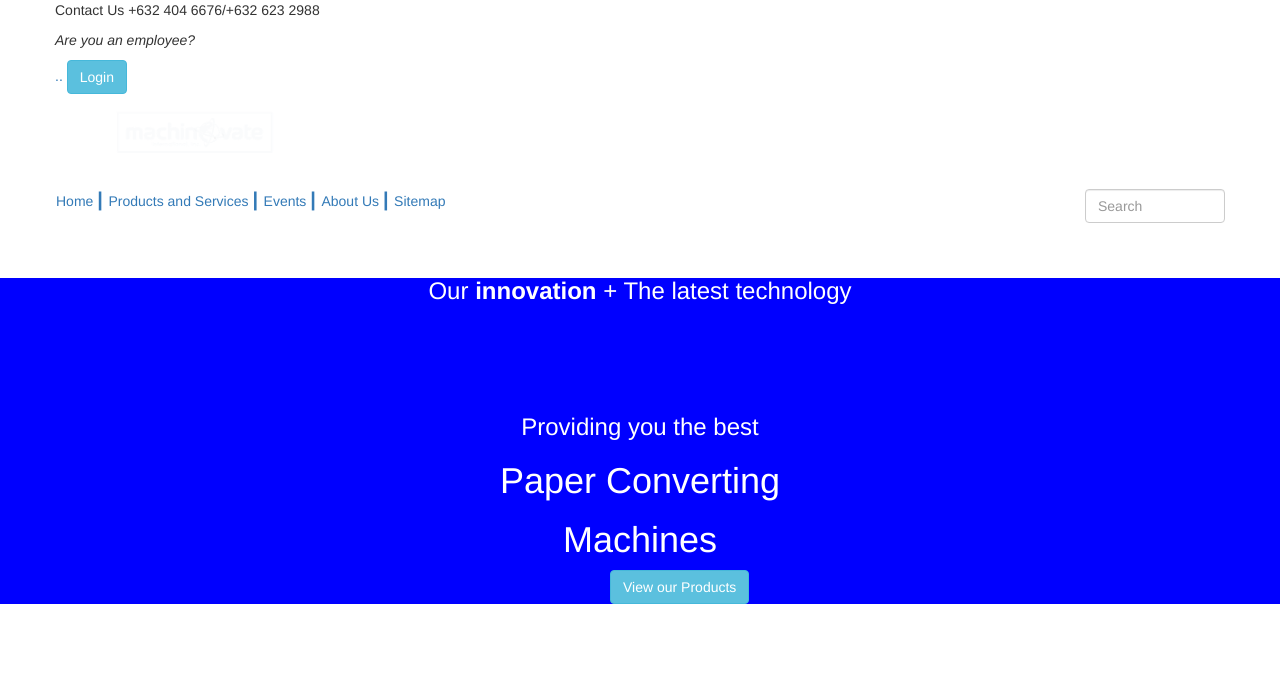
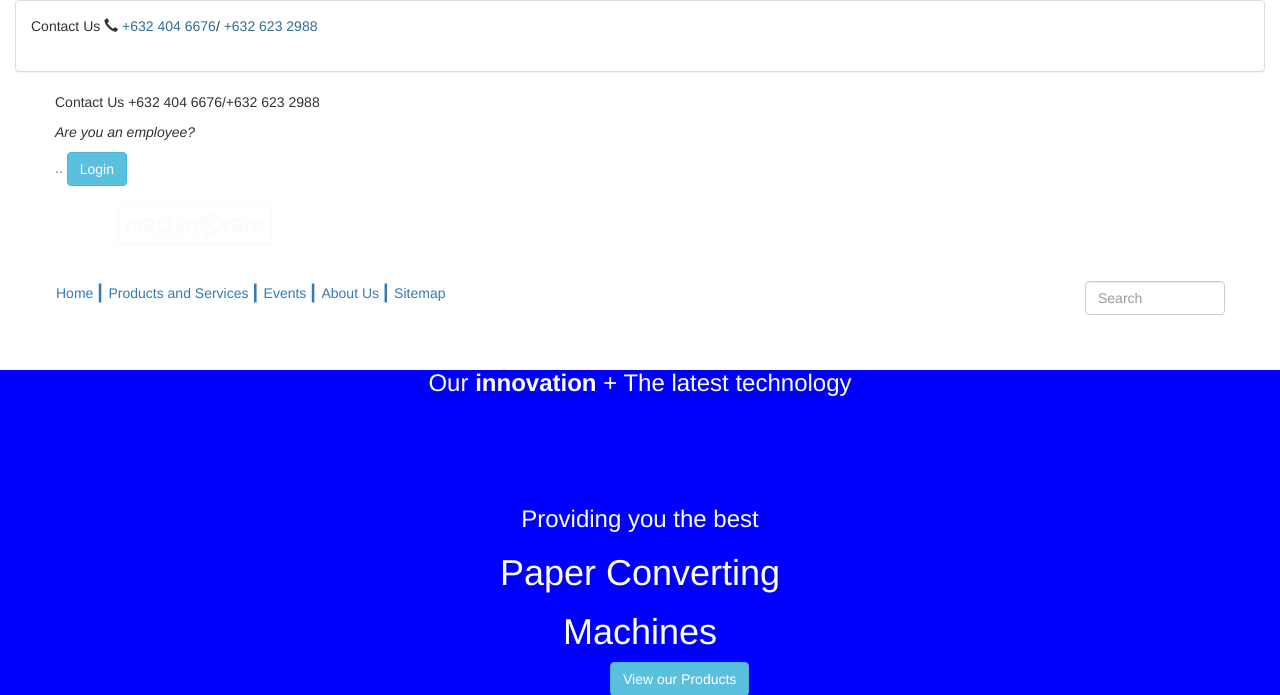
Before and after one commit to yeddapenequito/Machinovate, a PHP site: page /index.php in a window 1280 px wide. Shown: the top 695 px of the page. Run offline with PHP 8.4, Linux system fonts and the light colour scheme.

Commit message:
Add contact details (unfinished) to header.php

```diff
--- a/web/header.php
+++ b/web/header.php
@@ -9,8 +9,12 @@
 	</head>
 <body>
 	<header class="container-fluid">
-		<div class="container">
-
+		<div class="panel panel-default">
+			<address class="panel-body">
+				Contact Us
+				<span class="glyphicon glyphicon-earphone"></span>
+				<span class="text-info">+632 404 6676</span>/
+				<span class="text-info">+632 623 2988</span>
 		</div>
 	</header>
 	<div class='container'>
```
